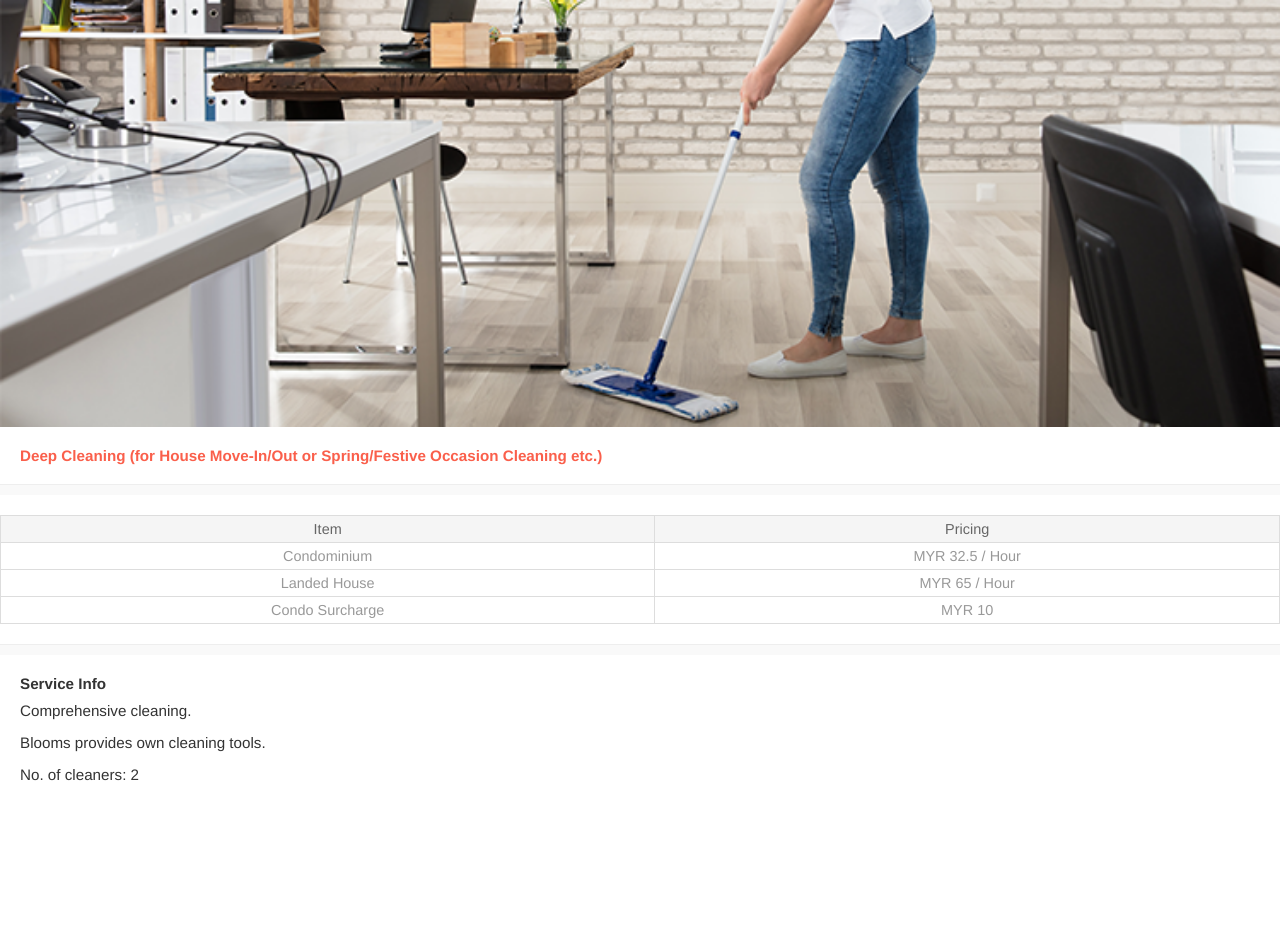
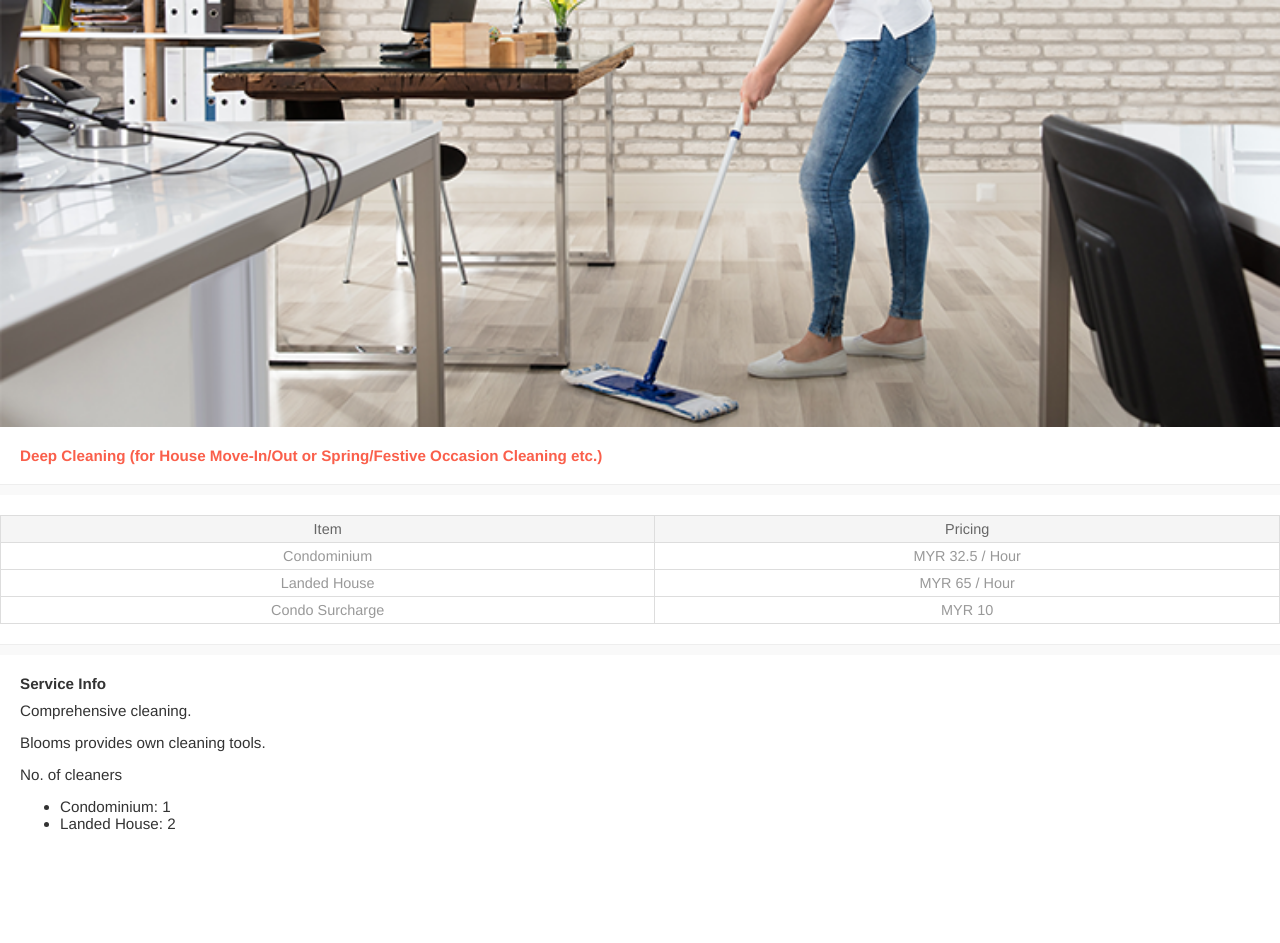
Before and after one commit to blooms-singapore/pages, a Jekyll site: the page built from en/services/cleaning-deep.html, in a window 1280 px wide. Built offline with Jekyll 4.4.1, drawn with Linux system fonts in a browser that asks for light colours; before the commit the page ends 900 px from its top, so only the background shows below that.

Commit message:
Update cleaning-deep.html

```diff
--- a/en/services/cleaning-deep.html
+++ b/en/services/cleaning-deep.html
@@ -10,8 +10,12 @@ layout: service
 
   <p>Comprehensive cleaning.</p>
   <p>Blooms provides own cleaning tools. </p>
-  <p>
-    No. of cleaners: 2
-  </p>
+   <p>
+      No. of cleaners
+      <ul>
+        <li>Condominium: 1</li>
+        <li>Landed House: 2</li>
+    </ul>
+    </p>
   </div>
 </div>
```
